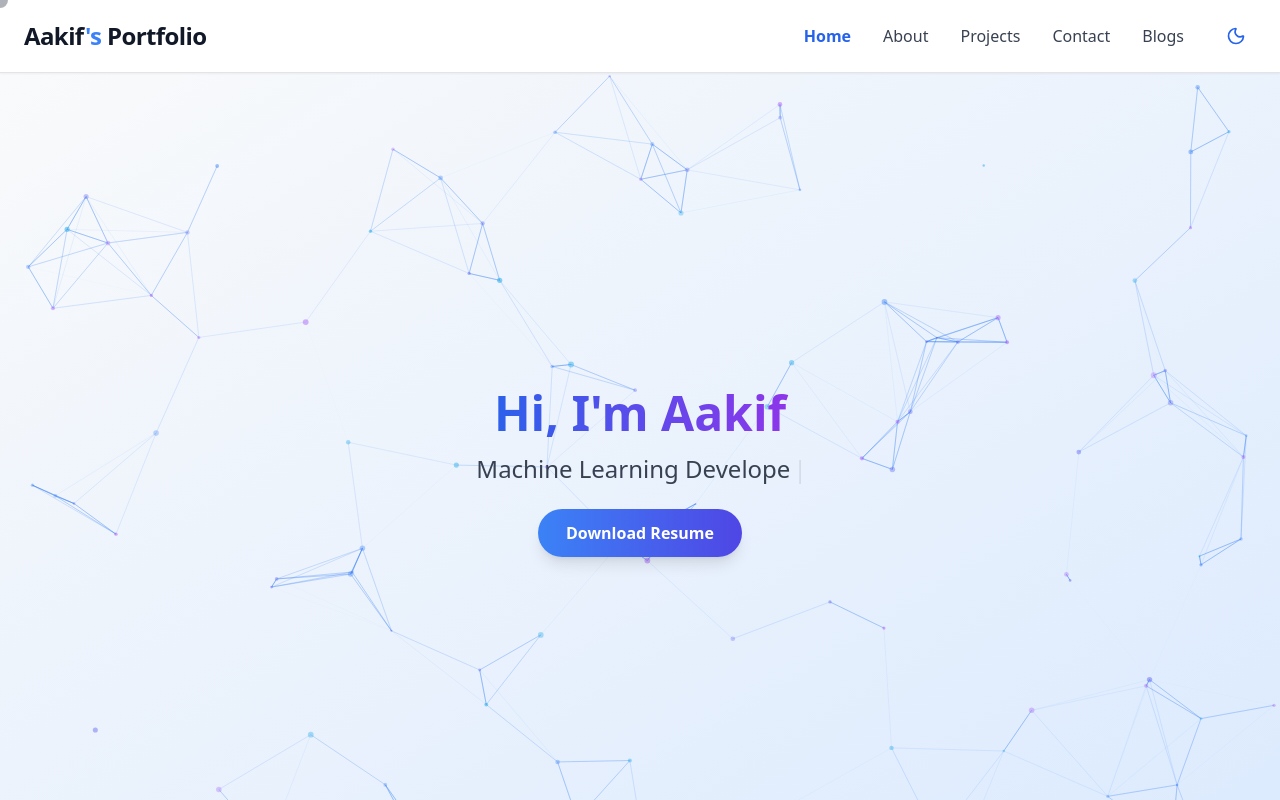
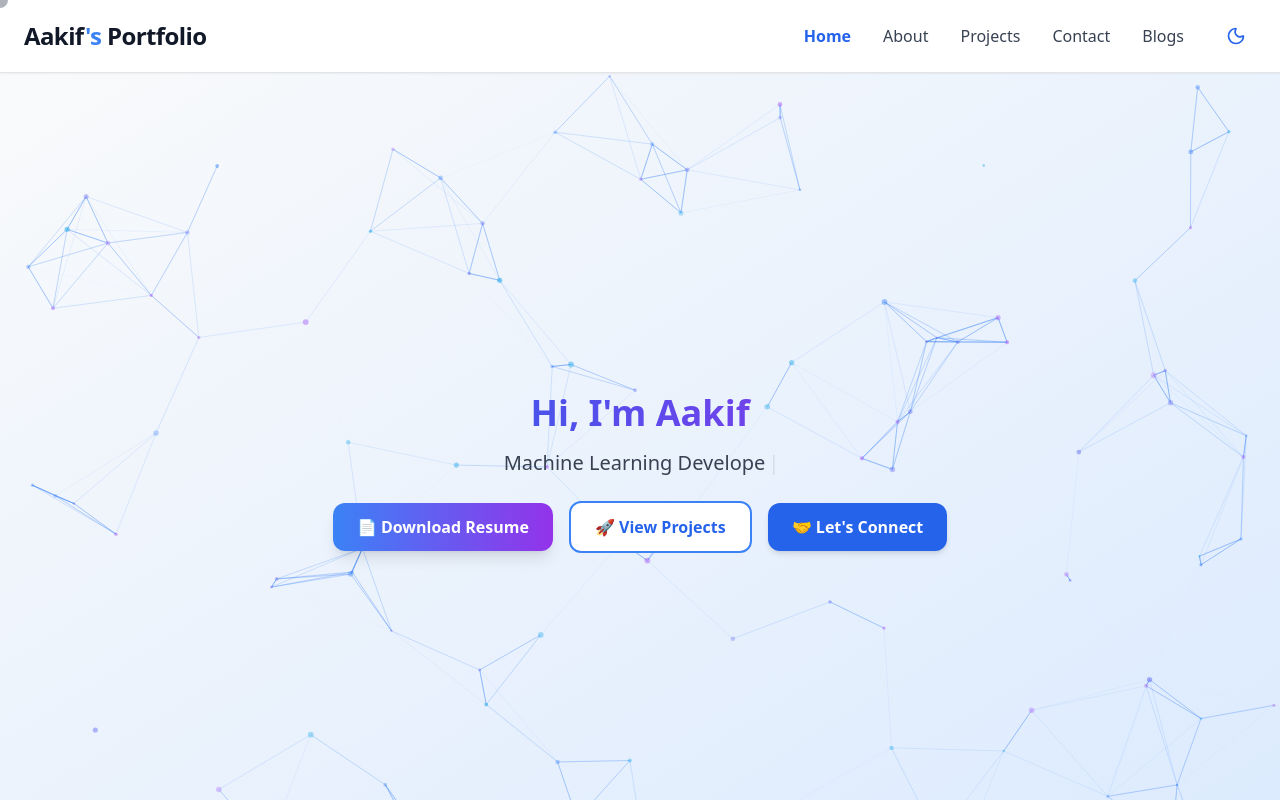
Before and after one commit to meer-aakif-33/Portfolio, a React (Vite) app: page / in a window 1280 px wide. Shown: the top 800 px of the page. Built offline with nearby package versions, Linux system fonts and the light colour scheme.

Commit message:
Some Enhancements

```diff
--- a/src/pages/About.jsx
+++ b/src/pages/About.jsx
@@ -9,16 +9,27 @@ export default function About() {
         animate={{ opacity: 1, y: 0 }}
         transition={{ duration: 0.8 }}
       >
-        <h2 className="text-4xl md:text-5xl font-extrabold text-transparent bg-clip-text bg-gradient-to-r from-blue-600 to-violet-600 dark:from-cyan-400 dark:to-indigo-400 mb-6">
+        <h2 className="text-2xl sm:text-3xl md:text-4xl font-extrabold text-transparent bg-clip-text bg-gradient-to-r from-blue-600 to-violet-600 dark:from-cyan-400 dark:to-indigo-400 mb-6">
           About Me
         </h2>
         <p className="text-lg md:text-xl text-gray-700 dark:text-gray-300 leading-relaxed tracking-wide">
-          I'm a passionate <span className="font-medium text-blue-600 dark:text-blue-400">Full Stack Developer</span>,
-          <span className="font-medium text-orange-500 dark:text-orange-200"> MERN Stack Developer </span>
+          I'm a passionate{" "}
+          <span className="font-medium text-blue-600 dark:text-blue-400">
+            Full Stack Developer
+          </span>
+          ,
+          <span className="font-medium text-orange-500 dark:text-orange-200">
+            {" "}
+            MERN Stack Developer{" "}
+          </span>
           and
-          <span className="font-medium text-purple-600 dark:text-purple-400"> Machine Learning enthusiast</span>. I love
-          building sleek user interfaces and intelligent systems that solve real-world problems. My journey blends creativity,
-          efficiency, and a drive to continuously learn and build things that matter.
+          <span className="font-medium text-purple-600 dark:text-purple-400">
+            {" "}
+            Machine Learning enthusiast
+          </span>
+          . I love building sleek user interfaces and intelligent systems that
+          solve real-world problems. My journey blends creativity, efficiency,
+          and a drive to continuously learn and build things that matter.
         </p>
       </motion.div>
     </section>
--- a/src/pages/Home.jsx
+++ b/src/pages/Home.jsx
@@ -11,7 +11,7 @@ import {
   FaGitAlt,
   FaJava,
   FaDatabase,
-  FaLayerGroup
+  FaLayerGroup,
 } from "react-icons/fa";
 import {
   SiFastapi,
@@ -33,6 +33,20 @@ import {
 } from "react-icons/si";
 
 import About from "./About";
+const container = {
+  hidden: {},
+  show: {
+    transition: {
+      staggerChildren: 0.1,
+    },
+  },
+};
+
+const item = {
+  hidden: { opacity: 0, scale: 0.95 },
+  show: { opacity: 1, scale: 1 },
+};
+
 const skillGroups = [
   {
     title: "Languages",
@@ -48,8 +62,12 @@ const skillGroups = [
     title: "Tech Stack",
     skills: [
       { name: "MERN", icon: <FaReact />, color: "text-cyan-500" },
-      { name: "Machine Learning", icon: <SiScikitlearn />, color: "text-orange-400" },
-      { name: "Full Stack", icon: <FaLayerGroup />, color: "text-purple-500" }
+      {
+        name: "Machine Learning",
+        icon: <SiScikitlearn />,
+        color: "text-orange-400",
+      },
+      { name: "Full Stack", icon: <FaLayerGroup />, color: "text-purple-500" },
     ],
   },
   {
@@ -71,8 +89,12 @@ const skillGroups = [
   {
     title: "Libraries / Frameworks",
     skills: [
-      { name: "Scikit-Learn", icon: <SiScikitlearn />, color: "text-orange-400" },
-      { name: "Matplotlib", icon: <FaChartBar  />, color: "text-indigo-500" },
+      {
+        name: "Scikit-Learn",
+        icon: <SiScikitlearn />,
+        color: "text-orange-400",
+      },
+      { name: "Matplotlib", icon: <FaChartBar />, color: "text-indigo-500" },
       { name: "Pandas", icon: <SiPandas />, color: "text-black" },
       { name: "NumPy", icon: <SiNumpy />, color: "text-blue-500" },
       { name: "Bootstrap", icon: <SiBootstrap />, color: "text-purple-600" },
@@ -99,10 +121,10 @@ export default function Home() {
           transition={{ duration: 1.2, ease: "easeOut" }}
           className="relative z-10 text-center px-4"
         >
-  <h1 className="text-5xl font-extrabold text-transparent bg-clip-text bg-gradient-to-r from-blue-600 to-purple-600 dark:from-cyan-400 dark:to-violet-500 mb-4">
+          <h1 className="text-2xl sm:text-3xl md:text-4xl font-extrabold text-transparent bg-clip-text bg-gradient-to-r from-blue-600 to-purple-600 dark:from-cyan-400 dark:to-violet-500 mb-4">
             Hi, I'm Aakif
           </h1>
-  <p className="text-xl md:text-2xl text-gray-700 dark:text-gray-300 mb-6 font-medium">
+          <p className="text-l md:text-xl text-gray-700 dark:text-gray-300 mb-6 font-medium">
             <Typewriter
               words={[
                 "Full Stack Developer",
@@ -117,20 +139,45 @@ export default function Home() {
               delaySpeed={1200}
             />
           </p>
+          <div className="flex flex-col sm:flex-row flex-wrap justify-center items-center gap-4 mt-6 w-full px-4">
+            {/* Download Resume */}
             <motion.a
               href="/Aakif's Resume.pdf"
+              target="_blank"
+              rel="noopener noreferrer"
               download
               whileHover={{ scale: 1.05 }}
               whileTap={{ scale: 0.95 }}
-    className="inline-block bg-gradient-to-r from-blue-500 to-indigo-600 text-white font-semibold px-7 py-3 rounded-full shadow-lg hover:shadow-xl transition duration-300"
+              className="w-53 text-center inline-block bg-gradient-to-r from-blue-500 to-purple-600 text-white font-semibold px-2 sm:px-6 py-2 sm:py-3 rounded-xl shadow-lg hover:shadow-2xl transition-all duration-300"
             >
-    Download Resume
+              📄 Download Resume
             </motion.a>
+
+            {/* View Projects */}
+            <motion.a
+              href="projects"
+              whileHover={{ scale: 1.05 }}
+              whileTap={{ scale: 0.95 }}
+              className="w-53 text-center inline-block relative text-blue-600 dark:text-cyan-400 font-semibold px-7 sm:px-6 py-2 sm:py-3 rounded-xl bg-white dark:bg-zinc-900 transition-all duration-300 border-2 border-blue-500 hover:shadow-[0_0_12px_rgba(59,130,246,0.5)] hover:scale-105 transform"
+            >
+              🚀 View Projects
+            </motion.a>
+
+            {/* Let's Connect */}
+            <motion.a
+              href="/contact"
+              whileHover={{ scale: 1.05 }}
+              whileTap={{ scale: 0.95 }}
+              className="w-53 text-center inline-block relative font-semibold px-7 sm:px-6 py-2 sm:py-3 rounded-xl text-white bg-blue-600 hover:bg-blue-700 transition-all duration-300 shadow-md hover:shadow-lg"
+            >
+              🤝 Let's Connect
+            </motion.a>
+          </div>
         </motion.div>
       </section>
 
       {/* About Section */}
-            <About/>
+      <About />
       {/* Skills Section */}
       <section className="px-6 py-20 bg-gray-50 dark:bg-zinc-950">
         <motion.div
@@ -148,18 +195,29 @@ export default function Home() {
               <h3 className="text-2xl font-semibold text-left sm:text-center text-gray-700 dark:text-gray-300 mb-6">
                 {group.title}
               </h3>
-                    <div className="grid grid-cols-2 sm:grid-cols-3 md:grid-cols-4 lg:grid-cols-5 gap-6">
+
+              {/* 👇 Wrap this in motion.div with container variants */}
+              <motion.div
+                className="grid grid-cols-2 sm:grid-cols-3 md:grid-cols-4 lg:grid-cols-5 gap-6"
+                variants={container}
+                initial="hidden"
+                whileInView="show"
+                viewport={{ once: true, amount: 0.3 }}
+              >
                 {group.skills.map((skill, index) => (
                   <motion.div
                     key={index}
+                    variants={item}
                     whileHover={{ scale: 1.1, rotate: -1 }}
                     className="flex flex-col items-center justify-center gap-2 text-sm sm:text-base font-medium text-gray-700 dark:text-gray-200 bg-white dark:bg-zinc-900/50 rounded-xl p-4 shadow-sm border border-gray-200 dark:border-zinc-800 transition-all"
                   >
-                          <div className={`text-3xl sm:text-4xl ${skill.color}`}>{skill.icon}</div>
+                    <div className={`text-3xl sm:text-4xl ${skill.color}`}>
+                      {skill.icon}
+                    </div>
                     {skill.name}
                   </motion.div>
                 ))}
-                    </div>
+              </motion.div>
             </div>
           ))}
         </motion.div>
--- a/vite.config.js
+++ b/vite.config.js
@@ -9,7 +9,7 @@ export default defineConfig({
     hmr: {
       protocol: 'ws',         // Force WebSocket protocol
       host: 'localhost',      // Match the host
-      port: 5173,             // Match your dev port
+      port: 5174,             // Match your dev port
       overlay: false          // Disable red error overlay
     }
   }
```
Lines whose indentation alone changed are shown as unchanged.
